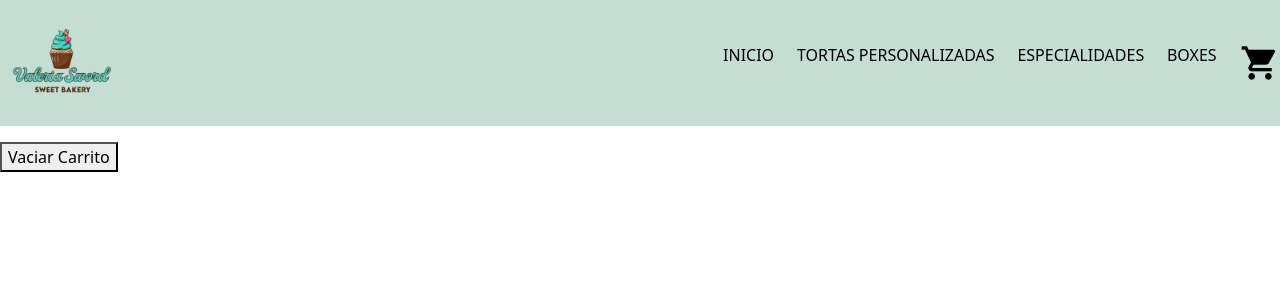
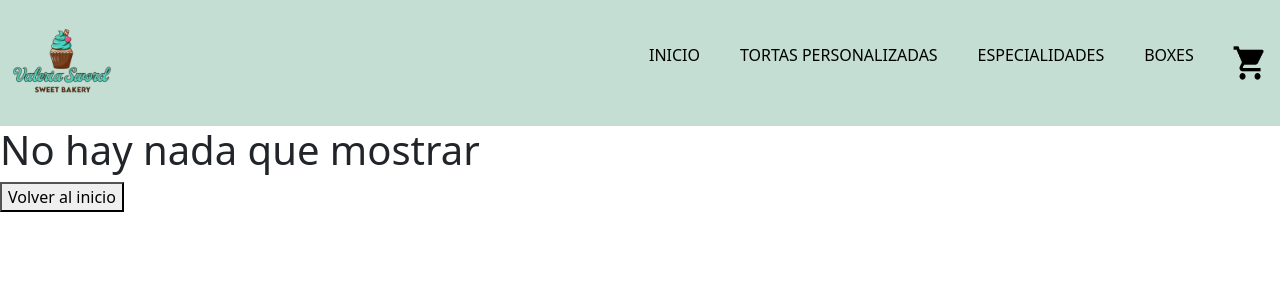
Before and after one commit to JulianFigueroa9/ecommerce-ReactJs, a React (Create React App) app: page /cart in a window 1280 px wide. Shown: the top 300 px of the page. Built offline with nearby package versions, Linux system fonts and the light colour scheme.

Commit message:
Total del carrito y mejora del CartWidget

```diff
--- a/package.json
+++ b/package.json
@@ -11,6 +11,7 @@
     "@testing-library/react": "^13.2.0",
     "@testing-library/user-event": "^13.5.0",
     "bootstrap": "^5.1.3",
+    "firebase": "^9.8.4",
     "react": "^18.1.0",
     "react-bootstrap": "^2.4.0",
     "react-dom": "^18.1.0",
--- a/src/components/Cart/Cart.jsx
+++ b/src/components/Cart/Cart.jsx
@@ -1,9 +1,16 @@
 import React from "react";
 import { useCartContext } from "../CartContext/CartContext";
+import EmptyCart from "../EmptyCart/EmptyCart";
 
 const Cart = () => {
-    const { cart, emptyCart } = useCartContext()
+    const { cart, emptyCart, eliminarItem, sumaPrecioItems } = useCartContext()
     return (
+        <div>
+            {!cart.length > 0 ?
+            <>
+            <EmptyCart />
+            </>
+            :
                 <div>
                     <ul>
                         {
@@ -11,13 +18,20 @@ const Cart = () => {
                                 <div className="w-25">
                                     <img src={item.imagen} className='w-25' alt={item.nombre} />
                                 </div>
-                        nombre: {item.nombre} - precio: {item.precio} - cantidad: {item.cantidad}
+                                        Nombre: {item.nombre} -
+                                        Precio: ${item.precio} -
+                                        Cantidad: {item.cantidad} -
+                                        Subtotal: ${item.precio * item.cantidad}
+                                <button className="btn-delete" key={item.id} onClick={()=> eliminarItem(item.id) }>X</button>
                             </li>  )
                         }
                     </ul>
                     <div>
+                    <h4 className="text-2xl font-bold py-8">Total: ${sumaPrecioItems()}</h4>
                         <button onClick={emptyCart} >Vaciar Carrito</button>
                     </div>
+                </div>
+            }
         </div>
     )
 }
--- a/src/components/CartContext/CartContext.jsx
+++ b/src/components/CartContext/CartContext.jsx
@@ -23,17 +23,32 @@ export const CartContextProvider = ({children}) =>{
         }
     }
 
+    const eliminarItem = (id) => {
+        setCart(cart.filter((item) => item.id !== id))
+    }
+
+    const sumaPrecioItems = () => {
+        return cart.reduce((acum, valor) => (acum +(valor.cantidad * valor.precio)), 0)
+    }
+
+    const cantidadItem = () => {
+        return cart.reduce((acum, prod) => acum = (acum + prod.cantidad),0)
+    }
 
     const emptyCart = () =>{
         setCart([])
     }
+
 
     return(
         <CartContext.Provider
             value={{
                 cart,
                 agregarCarrito,
-                emptyCart
+                emptyCart,
+                eliminarItem,
+                sumaPrecioItems,
+                cantidadItem
             }}
         >
         {children}
--- /dev/null
+++ b/src/components/EmptyCart/EmptyCart.jsx
@@ -0,0 +1,19 @@
+import React from "react";
+import { Link } from "react-router-dom";
+
+
+
+const EmptyCart = () => {
+    return (
+        <>
+            <h1>No hay nada que mostrar</h1>
+            <Link to="/" >
+            <button>Volver al inicio</button>
+            </Link>
+        </>
+    )
+
+}
+
+
+export default EmptyCart
--- a/src/components/ItemCount/ItemCount.jsx
+++ b/src/components/ItemCount/ItemCount.jsx
@@ -8,13 +8,12 @@ function ItemCount({ stock, initial, onAdd }) {
 	let [count, setCount] = useState(initial)
 
     const sumar = () => {
-        (count < stock) ? setCount(count++) : console.log('Superaste el stock del producto');
+        (count < stock) ? setCount(count+1) : console.log('Superaste el stock del producto');
     }
 
     const restar = () => {
-        if (count > initial){
-            setCount(count--)
-        }
+        if (count > initial) setCount(count - 1)
+
     }
 
     const agregar = () => {
--- a/src/components/ItemDetail/ItemDetail.jsx
+++ b/src/components/ItemDetail/ItemDetail.jsx
@@ -29,7 +29,7 @@ function ItemDetail ({item}){
                     <h4>Precio: ${item.precio}</h4>
                     {boolean
                     ?
-                    <ItemCount stock="5" initial="1" onAdd={onAdd}/>
+                    <ItemCount initial="1" stock="5" onAdd={onAdd}/>
                     : <InputCount />
                     }
                 </div>
--- a/src/components/NavBar/NavBar.css
+++ b/src/components/NavBar/NavBar.css
@@ -16,7 +16,15 @@ nav{
 
 .linkPages{
     text-decoration: none;
-    margin-left: 1%;
-    margin-right: 1%;
+    margin-left: 0.5%;
+    margin-right: 3%;
     color:black
 }
+
+.cartWidget{
+    display: flex;
+    flex-flow: row-reverse;
+    justify-content: flex-start;
+    margin-left: 10%;
+
+}
--- a/src/components/NavBar/NavBar.jsx
+++ b/src/components/NavBar/NavBar.jsx
@@ -4,8 +4,10 @@ import 'bootstrap/dist/css/bootstrap.min.css';
 import logo from '../../assets/logo.png'
 import CartWidget from '../CartWidget/CartWidget.jsx'
 import { NavLink } from 'react-router-dom';
+import { useCartContext } from '../CartContext/CartContext';
 
 function NavBar (){
+    const {cantidadItem} = useCartContext()
     return (
         <header>
             <nav className="navbar navbar-expand-lg navbar-light">
@@ -22,7 +24,14 @@ function NavBar (){
                         <NavLink  className="linkPages" to="/categoria/TortasPersonalizadas">TORTAS PERSONALIZADAS</NavLink>
                         <NavLink  className="linkPages" to="/categoria/Especialidades">ESPECIALIDADES</NavLink>
                         <NavLink  className="linkPages" to="/categoria/Boxes">BOXES</NavLink>
-                        <NavLink to="/cart">{<CartWidget />}</NavLink>
+                        <NavLink to="/cart">
+                            <div className="cartWidget">
+                                {<CartWidget />}
+                                <div className="cartCount">{ cantidadItem() !== 0 && cantidadItem()}</div>
+                            </div>
+                        </NavLink>
+
+
                     </ul>
                     </div>
                 </div>
--- /dev/null
+++ b/src/firebase/config.js
@@ -0,0 +1,25 @@
+// Import the functions you need from the SDKs you need
+import { initializeApp } from "firebase/app";
+import { getAnalytics } from "firebase/analytics";
+// TODO: Add SDKs for Firebase products that you want to use
+// https://firebase.google.com/docs/web/setup#available-libraries
+
+// Your web app's Firebase configuration
+// For Firebase JS SDK v7.20.0 and later, measurementId is optional
+const firebaseConfig = {
+  apiKey: "AIzaSyCkf77CH4bpetCWc7lnsr5d0BHZQSb0Xh4",
+  authDomain: "ecommerce-julian98.firebaseapp.com",
+  projectId: "ecommerce-julian98",
+  storageBucket: "ecommerce-julian98.appspot.com",
+  messagingSenderId: "830434215887",
+  appId: "1:830434215887:web:32dbb56bd755dbab01b4ba",
+  measurementId: "G-RF2ESVZK2V"
+};
+
+// Initialize Firebase
+const app = initializeApp(firebaseConfig);
+const analytics = getAnalytics(app);
+
+export const getFirestoreApp = () =>{
+    return app;
+}
--- a/src/index.js
+++ b/src/index.js
@@ -3,6 +3,9 @@ import ReactDOM from 'react-dom/client';
 import './index.css';
 import App from './App.jsx'
 import reportWebVitals from './reportWebVitals';
+import { getFirestoreApp } from './firebase/config';
+
+getFirestoreApp()
 
 const root = ReactDOM.createRoot(document.getElementById('root'));
 root.render(
```
Also changed, not shown: 1 other file (tests, documents, lock files or other folders). Lines whose indentation alone changed are shown as unchanged.
